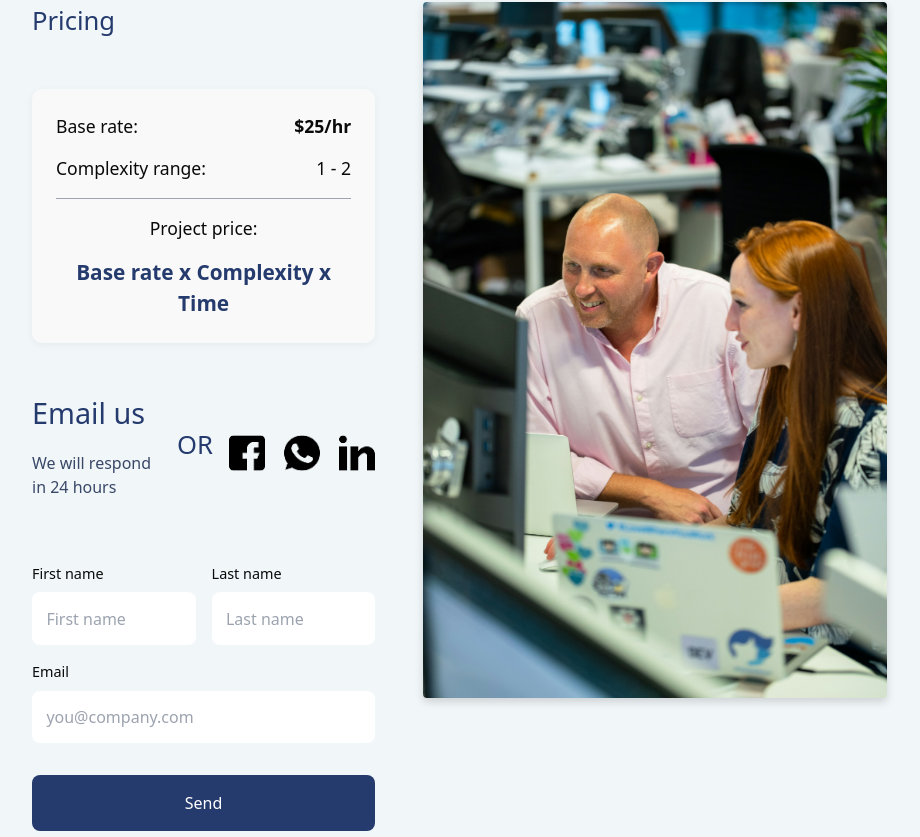
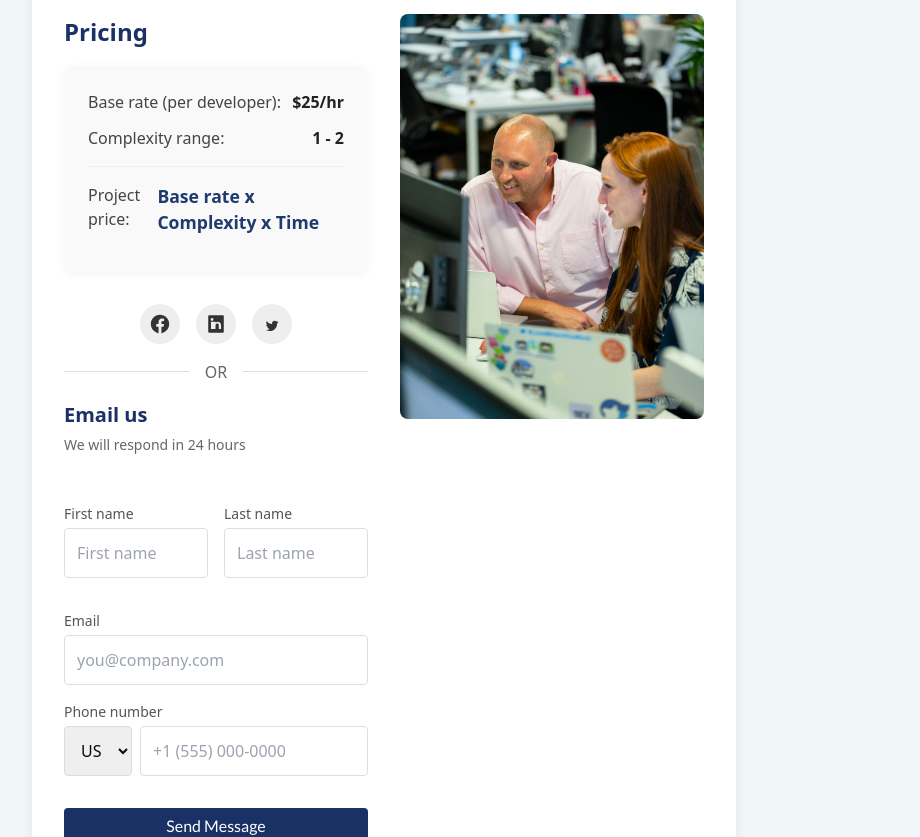
Before and after one commit to Lado267/nextep-front, a Next.js app: page /contact in a window 1280 px wide. Shown: the part 450-1287 px from the top of the page, without its empty margins (256-1176 px from the left). Built offline with nearby package versions, Linux system fonts and the light colour scheme.

Commit message:
- fixing UI

```diff
--- a/src/app/contact/page.css
+++ b/src/app/contact/page.css
@@ -1,110 +1,173 @@
+/* contact.css */
 .contact-container {
+  max-width: 1200px;
+  margin: 40px 0;
+  padding: 2rem;
+}
+
+/* Add these to your page.css */
+.contact-title {
+  font-size: 24px;
+  font-weight: bold;
+  margin-bottom: 24px;
+  color: var(--secondary-project);
+}
+
+.contact-subtitle {
+  font-size: 1.125rem; /* Slightly larger than original 1rem */
+  color: #667; /* Updated color */
+  margin-bottom: 2.5rem; /* Increased spacing */
+  font-weight: 400; /* Regular weight */
+  max-width: 60ch; /* Optimal reading width */
+}
+
+.main-content {
+  background-color: white;
+  border-radius: 8px;
+  box-shadow: 0 4px 12px rgba(0, 0, 0, 0.08);
+  padding: 2rem;
+  display: flex;
+  flex-direction: column;
+}
+
+.left-column {
   display: flex;
   flex-direction: column;
   width: 100%;
-  overflow-x: hidden;
-  margin: 0 20%;
 }
 
-.main-content {
-  flex: 1;
-  background-color: var(--light-bg);
-  max-width: 100%;
-  margin-bottom: 60px; /* Prevent overlap with footer */
+.right-column {
+  display: none; /* Hide image by default */
+  width: 100%;
 }
 
-.contact-image {
-  display: none; /* Hide image on mobile */
+.pricing-section {
+  margin-bottom: 2rem;
 }
 
-.page-title {
-  font-size: 32px;
-  font-weight: bold;
-  margin-bottom: 20px;
-  color: var(--secondary-project);
+.pricing-title {
+  font-size: 1.5rem;
+  font-weight: 600;
+  margin-bottom: 1rem;
+  color: #1a3165; /* Updated color */
 }
 
-.subtitle {
-  font-size: 1.2rem;
-  color: var(--tertiary-project);
-  text-align: center;
-  margin-bottom: 1.5rem;
-  line-height: 1.5;
-}
-
-.divider-light {
-  height: 1px;
-  background-color: var(--quaternary-project);
-  margin: 1rem 0;
-}
-
-h2 {
-  text-align: center;
-  font-size: 1.6rem;
-  margin-bottom: 1rem;
-  color: var(--secondary-project);
-  font-weight: 500;
-}
-
-.pricing-card {
-  background-color: white;
-  border-radius: 10px;
+.pricing-table {
+  background-color: #f9f9f9; /* Updated background color */
+  border-radius: 8px;
   padding: 1.5rem;
-  box-shadow: 0 2px 8px rgba(0, 0, 0, 0.05);
-
+  box-shadow: 0 2px 10px rgba(0, 0, 0, 0.05);
 }
 
 .pricing-row {
   display: flex;
   justify-content: space-between;
-  margin-bottom: 1rem;
+  margin-bottom: 0.75rem;
+}
+
+.pricing-label {
+  font-weight: 500;
+  color: #444;
+}
+
+.pricing-value {
+  font-weight: 600;
+  color: #222;
+}
+
+.pricing-divider {
+  height: 1px;
+  background-color: #eee;
+  margin: 1rem 0;
+}
+
+.pricing-formula {
+  font-weight: 600;
+  color: #1f3a6e;
   font-size: 1.1rem;
 }
 
-.center-text {
-  text-align: center;
-  display: block;
+.contact-image {
   width: 100%;
+  border-radius: 8px;
+  overflow: hidden;
+  position: relative;
+  aspect-ratio: 3/4;
 }
 
-.price {
-  font-weight: bold;
+.contact-image img {
+  width: 100%;
+  height: 100%;
+  object-fit: cover;
 }
 
-.pricing-formula {
-  font-size: 1.3rem;
-  color: var(--secondary-project);
-  font-weight: bold;
-  text-align: center;
-  margin-top: 0.5rem;
+.contact-methods {
+  margin-bottom: 2rem;
 }
 
-.social-links {
+.email-section {
+  text-align: center;
+  margin-bottom: 1rem;
+}
+
+.email-title {
+  font-size: 1.25rem;
+  font-weight: 600;
+  margin-bottom: 0.25rem;
+  color: #1a3165; /* Updated color */
+}
+
+.email-response {
+  font-size: 0.875rem;
+  color: #666;
+}
+
+.divider {
+  display: flex;
+  align-items: center;
+  width: 100%;
+  margin: 1rem 0;
+}
+
+.divider::before,
+.divider::after {
+  content: '';
+  flex: 1;
+  height: 1px;
+  background-color: #ddd;
+}
+
+.divider span {
+  padding: 0 1rem;
+  color: #666;
+  font-weight: 500;
+}
+
+.social-icons {
   display: flex;
   justify-content: center;
-  gap: 48px;
-  margin: 2rem 0;
+  gap: 1rem;
 }
 
 .social-icon {
-  width: 36px;
-  height: 36px;
   display: flex;
   align-items: center;
   justify-content: center;
-  border-radius: 8px;
+  width: 40px;
+  height: 40px;
+  border-radius: 50%;
+  background-color: #eee;
+  transition: background-color 0.2s;
 }
 
-.email-title {
-  margin-top: 1rem;
-  font-size: 3rem;
-  color: var(--secondary-project);
+.social-icon:hover {
+  background-color: #ddd;
 }
 
-.response-time {
-  text-align: center;
-  color: var(--tertiary-project);
-  margin-bottom: 2rem;
+.social-icon svg {
+  width: 22px;
+  height: 22px;
+  fill: #333;
 }
 
 .contact-form {
@@ -114,149 +177,101 @@ h2 {
 .form-row {
   display: flex;
   flex-direction: column;
-  gap: 0;
+  gap: 1rem;
+  margin-bottom: 1rem;
 }
 
 .form-group {
-  flex: 1;
   margin-bottom: 1rem;
+  width: 100%;
 }
 
 label {
   display: block;
-  margin-bottom: 0.5rem;
-  font-size: 0.9rem;
-  color: var(--subtitle-color);
+  font-size: 0.875rem;
+  margin-bottom: 0.25rem;
+  color: #555;
 }
 
-input {
+input, select {
   width: 100%;
-  padding: 0.9rem;
-  border: 1px solid var(--border-color);
-  border-radius: 8px;
+  padding: 0.75rem;
+  border: 1px solid #ddd;
+  border-radius: 4px;
   font-size: 1rem;
-  outline: none;
+}
+
+.phone-input {
+  display: flex;
+}
+
+.country-code {
+  width: 80px;
+  margin-right: 0.5rem;
 }
 
 .submit-button {
-  background-color: var(--secondary-project);
+  background-color: #1a3165; /* Updated background color */
   color: white;
   border: none;
-  border-radius: 8px;
-  padding: 1rem;
+  border-radius: 4px;
+  padding: 0.75rem 1.5rem;
   font-size: 1rem;
+  font-weight: 500;
   cursor: pointer;
+  transition: background-color 0.2s;
   width: 100%;
   margin-top: 1rem;
-  margin-bottom: 1rem;
-  font-weight: 500;
 }
 
-/* Add these new container styles */
-.vertical-container {
-  display: flex;
-  flex-direction: column;
-  gap: 2rem;
-  max-width: 1200px;
-  margin: 0 auto;
-  padding: 2rem;
+.submit-button:hover {
+  background-color: #132548; /* Updated hover color */
 }
 
-.header-section {
-  display: flex;
-  flex-direction: column;
-  gap: 1.5rem;
-}
-
-.horizontal-container {
-  display: flex;
-  gap: 3rem;
-  align-items: flex-start;
-}
-
-.content-section {
-  flex: 1;
-  display: flex;
-  flex-direction: column;
-  gap: 2rem;
-}
-
-.image-section {
-  flex-shrink: 0;
-}
-
+/* Responsive styles */
 @media (min-width: 640px) {
   .contact-container {
-    flex-direction: row;
-    justify-content: space-between;
     max-width: 1200px;
-    margin: 0 auto;
+    margin: 40px 0;
   }
 
   .main-content {
-    max-width: 50%;
-    padding-top: 40px;
-    margin-bottom: 0;
+    flex-direction: row;
+    gap: 2rem;
+    align-items: flex-start;
   }
 
-  .contact-image {
-    display: none;
-    flex: 1;
-    display: flex;
-    justify-content: center;
-    align-items: center;
-  }
-
-  .page-title {
+  .contact-title {
     font-size: 32px;
     margin-bottom: 40px;
   }
 
-  .subtitle {
-    text-align: left;
-    margin-bottom: 1rem;
-  }
-
-  h2 {
-    text-align: left;
+  .left-column {
+    width: 100%; /* Use full width when image is hidden */
   }
 
   .form-row {
-    display: flex;
     flex-direction: row;
-    gap: 1rem;
   }
 
-  .pricing-card {
-    background-color: #f9f9f9;
+  .email-section {
+    text-align: left;
+  }
+}
+
+/* Show image only when screen is wider than 1260px */
+@media (min-width: 1260px) {
+  .main-content {
+    flex-direction: row;
+    gap: 2rem;
   }
 
-  .email-title {
-    font-size: 1.8rem;
-    text-align: left;
+  .left-column {
+    width: 50%; /* Use half width when image is visible */
   }
 
-  .response-time {
-    text-align: left;
-  }
-
-  .social-links {
-    justify-content: flex-start;
-    gap: 1.2rem;
-  }
-
-  .social-icon img {
-    transition: transform 0.3s ease;
-  }
-
-  .social-icon:hover img {
-    transform: scale(1.1);
-  }
-
-  .contact-methods{
-    display: flex;
-    justify-content: space-between;
-    gap: 1rem;
-    align-items: center;
+  .right-column {
+    display: block; /* Show image on screens wider than 1260px */
+    width: 50%;
   }
 }
--- a/src/app/contact/page.tsx
+++ b/src/app/contact/page.tsx
@@ -5,116 +5,106 @@ import image from '../../../public/contact_page_photo.jpg';
 import facebook from '../../../public/social/facebook.png';
 import whatsapp from '../../../public/social/whatsapp.png';
 import linkedin from '../../../public/social/linkedin.png';
+// Contact.jsx
+import React from 'react';
+import {Button} from '../../components/ui/button';
 
 export default function ContactPage() {
-  const subtitle = "Ready to help your company scale? Let's chat about how we can help"
+  return (
+    <main className="contact-container">
+      <h1 className="contact-title">Get in touch</h1>
+      <p className="contact-subtitle">You can contact us on Whatsapp, Viber, Facebook or shoot us a direct mail from this page</p>
 
-  return (
-    <div className="vertical-container">
-      {/* Header Section */}
-      <div className="header-section">
-        <h1 className='page-title'>Get in touch</h1>
-        <h4 className="text-tertiaryProject">{subtitle}</h4>
+      <div className="main-content">
+        <div className="left-column">
+          <section className="pricing-section">
+            <h2 className="pricing-title">Pricing</h2>
+            <div className="pricing-table">
+              <div className="pricing-row">
+                <div className="pricing-label">Base rate (per developer):</div>
+                <div className="pricing-value">$25/hr</div>
+              </div>
+              <div className="pricing-row">
+                <div className="pricing-label">Complexity range:</div>
+                <div className="pricing-value">1 - 2</div>
+              </div>
+              <div className="pricing-divider"></div>
+              <div className="pricing-row">
+                <div className="pricing-label">Project price:</div>
+                <div className="pricing-formula">Base rate x Complexity x Time</div>
+              </div>
+            </div>
+          </section>
+
+          <section className="contact-methods">
+
+          <div className="social-icons">
+              <a href="#" className="social-icon">
+                <svg viewBox="0 0 24 24" xmlns="http://www.w3.org/2000/svg">
+                  <path d="M12 2.04C6.5 2.04 2 6.53 2 12.06C2 17.06 5.66 21.21 10.44 21.96V14.96H7.9V12.06H10.44V9.85C10.44 7.34 11.93 5.96 14.22 5.96C15.31 5.96 16.45 6.15 16.45 6.15V8.62H15.19C13.95 8.62 13.56 9.39 13.56 10.18V12.06H16.34L15.89 14.96H13.56V21.96C18.34 21.21 22 17.06 22 12.06C22 6.53 17.5 2.04 12 2.04Z"/>
+                </svg>
+              </a>
+              <a href="#" className="social-icon">
+                <svg viewBox="0 0 24 24" xmlns="http://www.w3.org/2000/svg">
+                  <path d="M20.5 3.49C20.5 2.94 20.05 2.49 19.5 2.49H4.5C3.95 2.49 3.5 2.94 3.5 3.49V20.49C3.5 21.04 3.95 21.49 4.5 21.49H19.5C20.05 21.49 20.5 21.04 20.5 20.49V3.49ZM9 17.49H6.5V9.49H9V17.49ZM7.75 8.49C6.92 8.49 6.25 7.82 6.25 6.99C6.25 6.16 6.92 5.49 7.75 5.49C8.58 5.49 9.25 6.16 9.25 6.99C9.25 7.82 8.58 8.49 7.75 8.49ZM17.5 17.49H15V13.24C15 12.24 14.5 11.49 13.38 11.49C12.26 11.49 11.5 12.24 11.5 13.24V17.49H9V9.49H11.5V10.49C11.5 10.49 12.13 9.49 13.81 9.49C15.5 9.49 17.5 10.49 17.5 13.24V17.49Z"/>
+                </svg>
+              </a>
+              <a href="#" className="social-icon">
+                <svg viewBox="0 0 24 24" xmlns="http://www.w3.org/2000/svg">
+                  <path d="M17.498 10.82C17.498 11.2 17.498 11.58 17.498 11.95C17.498 15.59 14.688 19.73 9.748 19.73C8.12 19.73 6.6 19.28 5.298 18.51C5.507 18.54 5.723 18.55 5.938 18.55C7.300 18.55 8.548 18.11 9.528 17.37C8.255 17.35 7.170 16.51 6.798 15.36C6.957 15.39 7.121 15.41 7.290 15.41C7.534 15.41 7.770 15.38 7.991 15.32C6.666 15.06 5.669 13.88 5.669 12.47C5.669 12.46 5.669 12.44 5.669 12.43C6.063 12.65 6.517 12.78 6.997 12.79C6.221 12.28 5.724 11.42 5.724 10.44C5.724 9.91 5.870 9.42 6.128 9C7.561 10.74 9.720 11.9 12.138 12.01C12.091 11.79 12.067 11.57 12.067 11.34C12.067 9.76 13.347 8.48 14.928 8.48C15.749 8.48 16.493 8.83 17.010 9.39C17.653 9.26 18.258 9.01 18.805 8.67C18.588 9.37 18.127 9.96 17.528 10.33C18.115 10.26 18.668 10.1 19.188 9.87C18.807 10.47 18.320 11 17.758 11.42C17.765 11.55 17.768 11.69 17.768 11.82H17.498V10.82Z"/>
+                </svg>
+              </a>
             </div>
 
-      <div className="divider-light"></div>
-
-      {/* Horizontal Container */}
-      <div className="horizontal-container">
-        {/* Content Section */}
-        <div className="content-section">
-
-          <h2>Pricing</h2>
-          <div className="pricing-card">
-            <div className="pricing-row">
-              <span>Base rate:</span>
-              <span className="price">$25/hr</span>
-            </div>
-            <div className="pricing-row">
-              <span>Complexity range:</span>
-              <span>1 - 2</span>
-            </div>
-            <div className="divider-light"></div>
-            <div className="pricing-row">
-              <span className="center-text">Project price:</span>
-            </div>
-            <div className="pricing-formula">
-              Base rate x Complexity x Time
-            </div>
+            <div className="divider">
+              <span>OR</span>
             </div>
 
-          <div className='contact-methods'>
-            <div>
+            <div className="email-section">
               <h2 className="email-title">Email us</h2>
-              <p className="response-time">We will respond in 24 hours</p>
-            </div>
-            <h2 className='items-center justify-center'>OR</h2>
-            <div className="social-links">
-              <a href="#" className="social-icon">
-                <Image src={facebook} alt="Facebook"/>
-              </a>
-              <a href="#" className="social-icon">
-                <Image src={whatsapp} alt="WhatsApp"/>
-              </a>
-              <a href="#" className="social-icon">
-                <Image src={linkedin} alt="LinkedIn"/>
-              </a>
-            </div>
+              <p className="email-response">We will respond in 24 hours</p>
             </div>
 
-          <form action="/api/contact" method="POST" className="contact-form">
+          </section>
+
+          <section className="contact-form">
+            <form>
               <div className="form-row">
                 <div className="form-group">
                   <label htmlFor="firstName">First name</label>
-                <input
-                  type="text"
-                  id="firstName"
-                  name="firstName"
-                  placeholder="First name"
-                  required
-                />
+                  <input type="text" id="firstName" placeholder="First name" />
                 </div>
                 <div className="form-group">
                   <label htmlFor="lastName">Last name</label>
-                <input
-                  type="text"
-                  id="lastName"
-                  name="lastName"
-                  placeholder="Last name"
-                  required
-                />
+                  <input type="text" id="lastName" placeholder="Last name" />
                 </div>
               </div>
-
               <div className="form-group">
                 <label htmlFor="email">Email</label>
-              <input
-                type="email"
-                id="email"
-                name="email"
-                placeholder="you@company.com"
-                required
-              />
+                <input type="email" id="email" placeholder="you@company.com" />
               </div>
-            <button type="submit" className="submit-button">Send</button>
+              <div className="form-group">
+                <label htmlFor="phone">Phone number</label>
+                <div className="phone-input">
+                  <select className="country-code">
+                    <option value="US">US</option>
+                    <option value="UK">UK</option>
+                    <option value="CA">CA</option>
+                  </select>
+                  <input type="tel" id="phone" placeholder="+1 (555) 000-0000" />
+                </div>
+              </div>
+              <Button type="submit" variant="projectSelected" className="submit-button">Send Message</Button>
             </form>
+          </section>
         </div>
 
-        {/* Image Section */}
-        <div className="image-section">
-          <Image
-            src={image}
-            alt="Contact"
-            width={464}
-            className='contact-image'
-            priority
-            style={{
-              boxShadow: '0 4px 8px rgba(0, 0, 0, 0.15)',
-              borderRadius: '4px'
-            }}
-          />
+        <div className="right-column">
+          <div className="contact-image">
+            <Image src={image} alt="Developer" />
           </div>
         </div>
       </div>
+    </main>
   );
 }
--- a/src/app/projects/page.css
+++ b/src/app/projects/page.css
@@ -1,12 +1,12 @@
 .projects-container {
-  padding: 16px;
+  padding: 20px;
   width: 100%;
 }
 
 .projects-title {
-  font-size: 24px;
+  font-size: 32px;
   font-weight: bold;
-  margin-bottom: 24px;
+  margin-bottom: 20px;
   color: var(--secondary-project);
 }
 
--- a/src/elements/footer/footer.css
+++ b/src/elements/footer/footer.css
@@ -1,7 +1,7 @@
 
 
 .footer-bg {
-    background-color: #89A3CF;
+    background-color: var(--tertiary-project);
     width: 100%;
     margin-top: auto; /* This pushes the footer to the bottom */
 }
```
Lines whose indentation alone changed are shown as unchanged.
